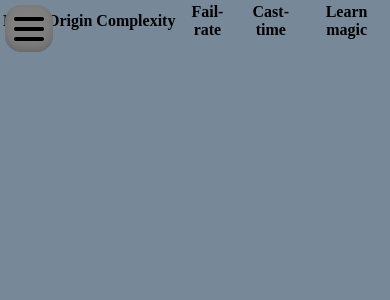
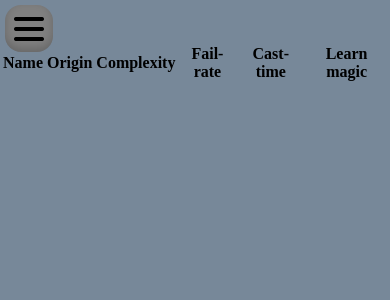
Before and after one commit to jakubovnik/KDnD-panel, a PHP site: page /magic-list.php in a window 390 px wide. Shown: the top 300 px of the page. Run offline with PHP 8.4, Linux system fonts and the light colour scheme; the visitor is signed in with stand-in values (Sample User, id 1); data that the repository does not hold is empty.

Commit message:
magic-list mobile now has VERY barebones functionality an look

```diff
--- a/www/magic-list.php
+++ b/www/magic-list.php
@@ -56,12 +56,14 @@ function isWholeNumber(str) { //copied from chatgpt and works through REGEX (and
 }
 
 var shown_id = 0;
+var magic_info_container = document.getElementById("magic-info-container"); // for some unknown reason, this doesnt work inside functions
 function reveal_details(id){
     if(shown_id != 0){
         document.getElementById("magic-info-"+shown_id).style.display = "none";
     }
     document.getElementById("magic-info-"+id).style.display = "flex";
     shown_id = id;
+    <?php if($_SESSION['style'] == "mobile-style.css"){echo 'document.getElementById("magic-info-container").style.display = "flex";';} ?>
 }
 function hide_details(){
     if(shown_id == 0){
@@ -69,6 +71,7 @@ function hide_details(){
     }
     document.getElementById("magic-info-"+shown_id).style.display = "none";
     shown_id = 0;
+    <?php if($_SESSION['style'] == "mobile-style.css"){echo 'document.getElementById("magic-info-container").style.display = "none";';} ?>
 }
 
 function updateMagicList(type) {
--- a/www/mobile-style.css
+++ b/www/mobile-style.css
@@ -176,6 +176,8 @@ body, html{
     left: 0px;
     width: 100vw;
     height: 100vh;
+    padding-left: 0.5rem;
+    padding-right: 0.5rem;
     background-color: rgba(0, 0, 0, 0.6);
     text-shadow: black 0px 0px 20px;
     color: white;
@@ -290,7 +292,67 @@ body, html{
 #magic-search-inputs{
     display: none;
 }
-
+#magic-all{
+    display: flex;
+    flex-direction: column;
+    justify-content: center;
+    align-items: center;
+    width: 100vw;
+    height: 90vh;
+    padding-top: 5vh;
+    padding-bottom: 5vh;
+}
+#magic-list-container{
+    overflow-x: hidden;
+    overflow-y: auto;
+    width: 100vw;
+    height: 100%;
+    -ms-overflow-style: none;  /* IE and Edge */
+    scrollbar-width: none;  /* Firefox */
+}
+#magic-list-container::-webkit-scrollbar{
+    display: none;
+}
+.magic-origin, .magic-complexity, .magic-fail, .magic-cast{
+    text-align: center;
+}
+tr:first-child{
+    position: sticky;
+    top: 0;
+}
+/* tr:first-child *{
+} */
+.magic-learn{
+    display:flex;
+    justify-content: center;
+    align-items: center;
+}
+#magic-info-container{
+    position: fixed;
+    top: 0px;
+    left: 0px;
+    width: 100vw;
+    height: 100vh;
+    overflow-x: hidden;
+    overflow-y: auto;
+    -ms-overflow-style: none;  /* IE and Edge */
+    scrollbar-width: none;  /* Firefox */
+    display: none;
+    flex-direction: column;
+    justify-content: center;
+    align-items: center;
+    z-index: 2000;
+}
+#magic-info-container::-webkit-scrollbar{
+    display: none;
+}
+.magic-info{
+    display: flex;
+    flex-direction: column;
+    justify-content: space-around;
+    align-items: center;
+    display: none;
+}
 .magic-learn-button{
     width: 2rem;
     height: 2rem;
```
Also changed, not shown: README.md.
